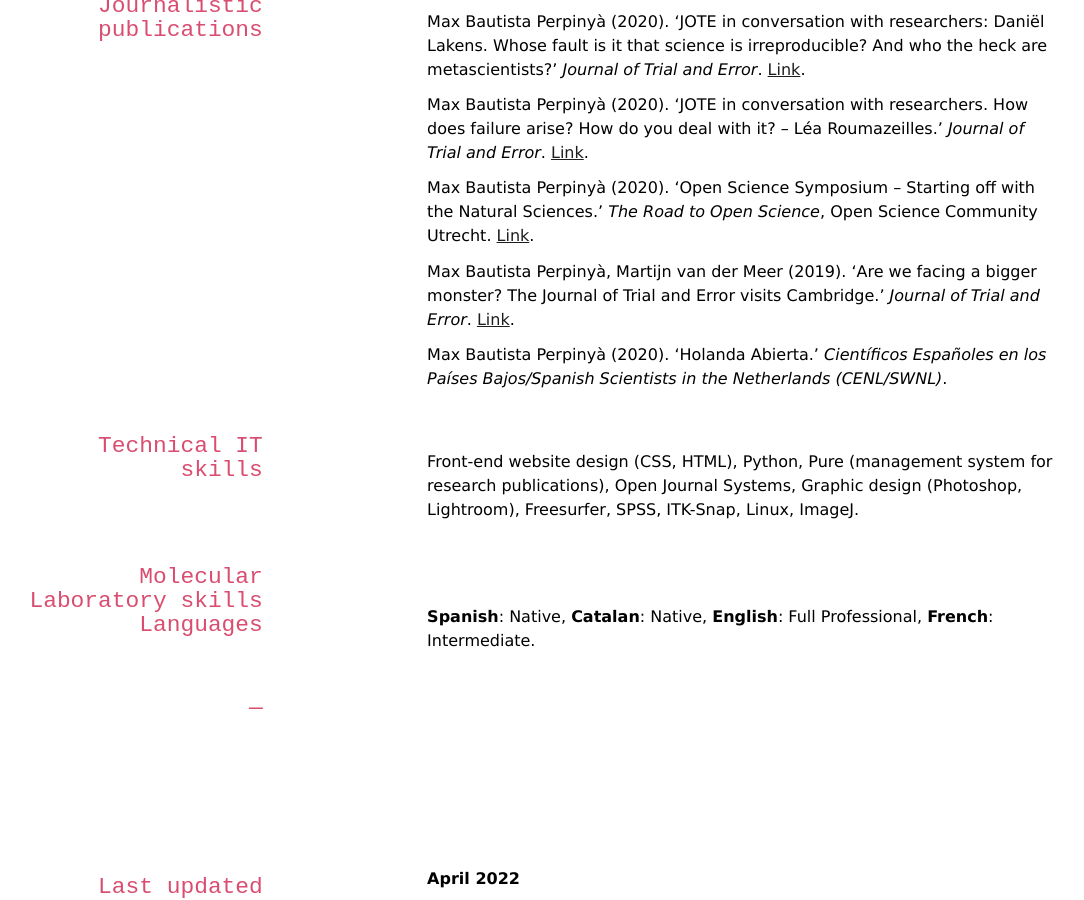
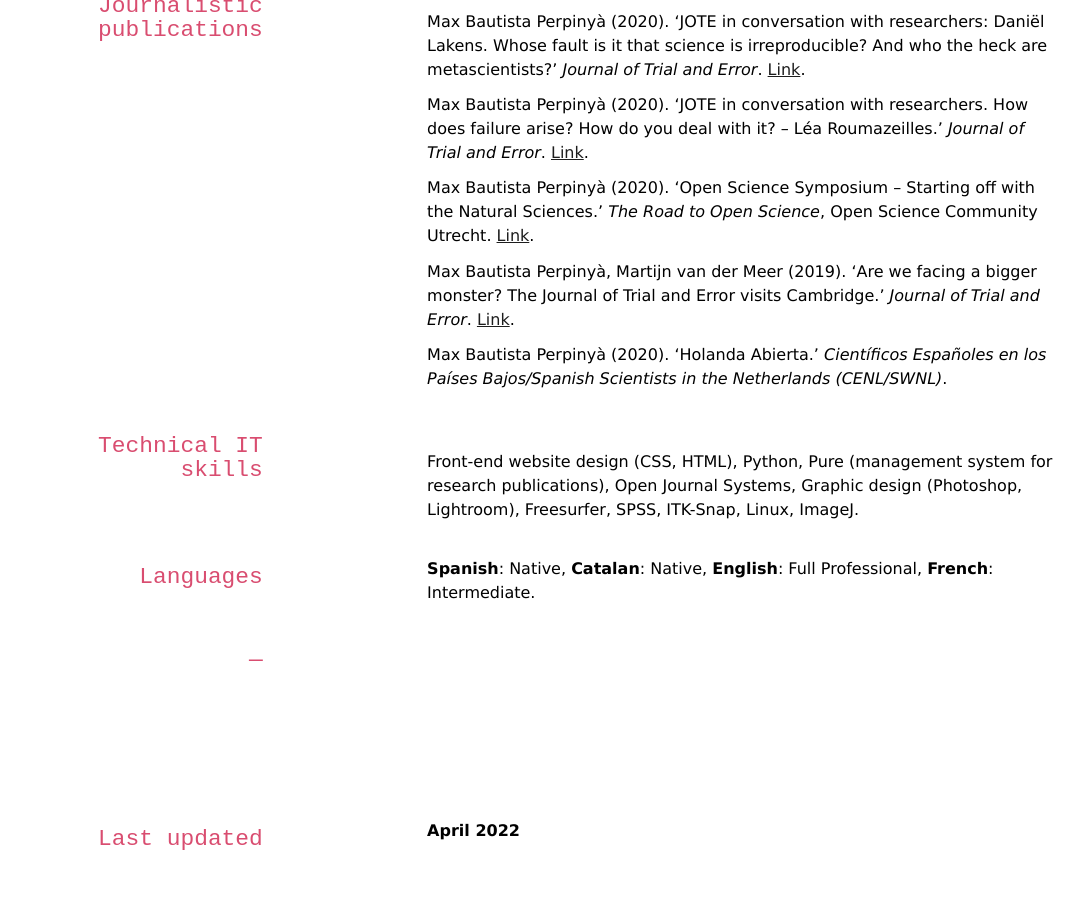
Before and after one commit to elipapa/markdown-cv, a Jekyll site: the page built from index.md, in a window 1280 px wide and 900 px high, scrolled down 5089 px. Shown: the whole window, without its empty margins (6-1090 px from the left). Built offline with Jekyll 4.4.1, drawn with Linux system fonts in a browser that asks for light colours; after the commit the page ends 5941 px from its top, so only the background shows below that.

Commit message:
Update index.md

```diff
--- a/index.md
+++ b/index.md
@@ -188,8 +188,8 @@ Max Bautista Perpinyà (2020). 'Holanda Abierta.' *Científicos Españoles en
 ## Technical IT skills
 Front-end website design (CSS, HTML), Python, Pure (management system for research publications), Open Journal Systems, Graphic design (Photoshop, Lightroom), Freesurfer, SPSS, ITK-Snap, Linux, ImageJ.
 
+<p hidden>
 ## Molecular Laboratory skills
-<p hidden>
 Immunohistochemistry, (RT)-PCR, Western blot, Stereological methods, Rodent handling (European Certificate), Tissue Sectioning (vibratome, cryostat).
 </p>
 
```
